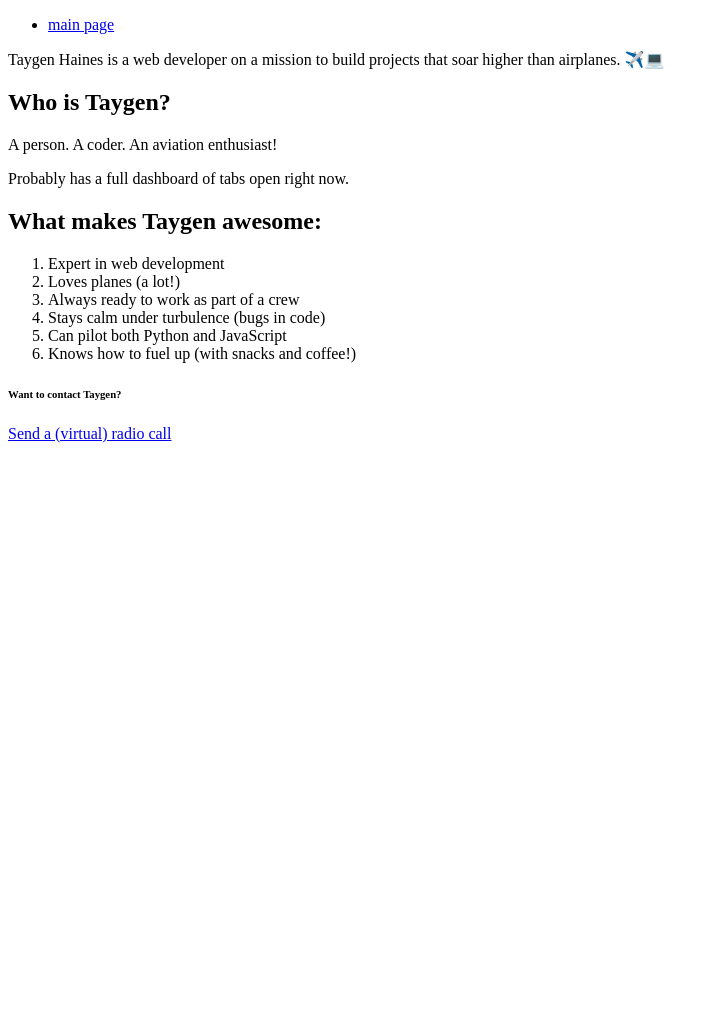
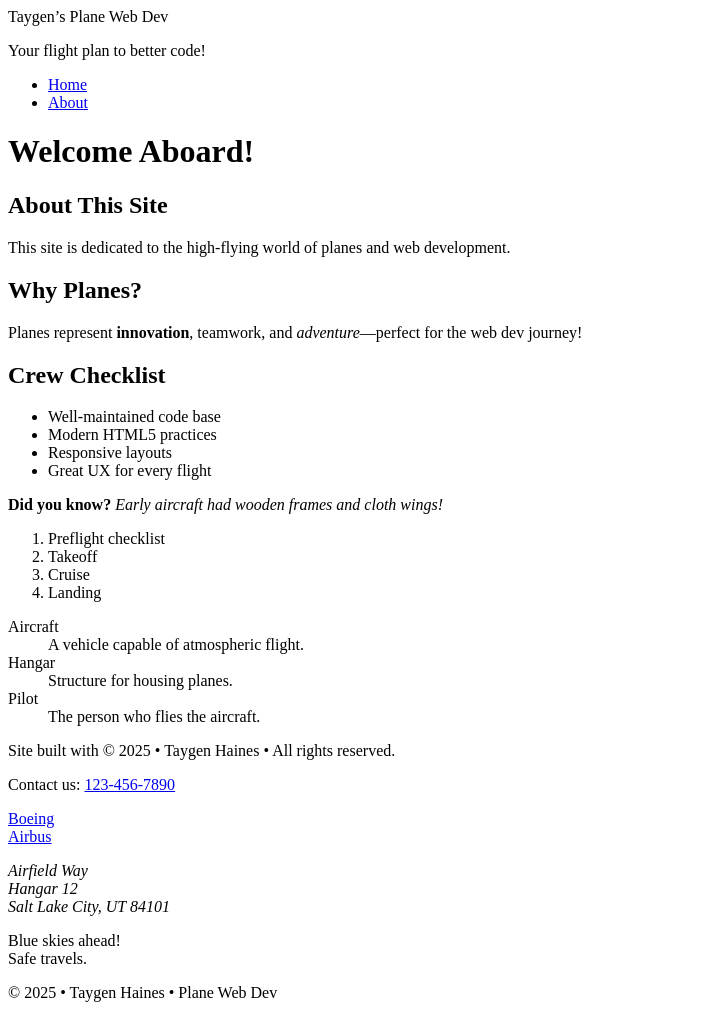
Before and after one commit to Tangereen1St/07hand-coding, a plain HTML site: page 07hand-coding/about.html in a window 1280 px wide. Shown: the whole page, without its empty margins (0-718 px from the left). Before the commit the page ends 800 px from the top, so only its background shows below. Drawn offline with Linux system fonts and the light colour scheme.

Commit message:
Add files via upload

```diff
--- a/07hand-coding/about.html
+++ b/07hand-coding/about.html
@@ -1,34 +1,82 @@
 <!DOCTYPE html>
-<html lang="en" xmlns="http://www.w3.org/1999/xhtml">
+<html lang="en">
 <head>
     <meta charset="utf-8" />
     <meta name="author" content="Taygen Haines" />
-    <meta name="description" content="About Taygen Haines, the plane-loving web developer" />
+    <meta name="description" content="All about Planes and Web Development with Taygen Haines!" />
     <meta name="viewport" content="width=device-width, initial-scale=1.0" />
-    <title>About Taygen Haines & Planes</title>
+    <title>Taygen’s Plane Web Dev</title>
 </head>
 <body>
+    <!-- Site header with span for site name -->
+    <header>
+        <span>Taygen’s Plane Web Dev</span>
+        <p>Your flight plan to better code!</p>
+    </header>
+
+    <!-- Navigation using ul and anchors -->
     <nav>
         <ul>
-            <li><a href="index.html">main page</a></li>
+            <li><a href="index.html">Home</a></li>
+            <li><a href="about.html">About</a></li>
         </ul>
     </nav>
+
     <main>
-        <p>Taygen Haines is a web developer on a mission to build projects that soar higher than airplanes. ✈️💻</p>
-        <h2>Who is Taygen?</h2>
-        <p>A person. A coder. An aviation enthusiast!</p>
-        <p>Probably has a full dashboard of tabs open right now.</p>
-        <h2>What makes Taygen awesome:</h2>
+        <h1>Welcome Aboard!</h1>
+        <h2>About This Site</h2>
+        <p>This site is dedicated to the high-flying world of planes and web development.</p>
+        <h2>Why Planes?</h2>
+        <p>Planes represent <strong>innovation</strong>, teamwork, and <em>adventure</em>&mdash;perfect for the web dev journey!</p>
+        <h2>Crew Checklist</h2>
+        <!-- Unordered list NOT in nav -->
+        <ul>
+            <li>Well-maintained code base</li>
+            <li>Modern HTML5 practices</li>
+            <li>Responsive layouts</li>
+            <li>Great UX for every flight</li>
+        </ul>
+        <p>
+            <strong>Did you know?</strong> <em>Early aircraft had wooden frames and cloth wings!</em>
+        </p>
+        <!-- Ordered List -->
         <ol>
-            <li>Expert in web development</li>
-            <li>Loves planes (a lot!)</li>
-            <li>Always ready to work as part of a crew</li>
-            <li>Stays calm under turbulence (bugs in code)</li>
-            <li>Can pilot both Python and JavaScript</li>
-            <li>Knows how to fuel up (with snacks and coffee!)</li>
+            <li>Preflight checklist</li>
+            <li>Takeoff</li>
+            <li>Cruise</li>
+            <li>Landing</li>
         </ol>
-        <h6>Want to contact Taygen?</h6>
-        <a href="mailto:taygen.haines@email.com">Send a (virtual) radio call</a>
+        <!-- Definition List -->
+        <dl>
+            <dt>Aircraft</dt>
+            <dd>A vehicle capable of atmospheric flight.</dd>
+            <dt>Hangar</dt>
+            <dd>Structure for housing planes.</dd>
+            <dt>Pilot</dt>
+            <dd>The person who flies the aircraft.</dd>
+        </dl>
+        <!-- HTML entities -->
+        <p>Site built with &copy; 2025 &bull; Taygen Haines &bull; All rights reserved.</p>
+        <p>Contact us: <a href="tel:1234567890">123-456-7890</a></p>
+        <!-- External links -->
+        <p>
+            <a href="https://www.boeing.com/" target="_blank">Boeing</a><br>
+            <a href="https://www.airbus.com/" target="_blank">Airbus</a>
+        </p>
+        <!-- HTML comment -->
+        <!-- This is a comment explaining how cool planes are. -->
+        <!-- Address tag -->
+        <address>
+            Airfield Way<br>
+            Hangar 12<br>
+            Salt Lake City, UT 84101
+        </address>
+        <!-- Break tag (for a single space) -->
+        <p>Blue skies ahead!<br>Safe travels.</p>
     </main>
+
+    <footer>
+        <p>&copy; 2025 &bull; Taygen Haines &bull; Plane Web Dev</p>
+    </footer>
 </body>
 </html>
```
